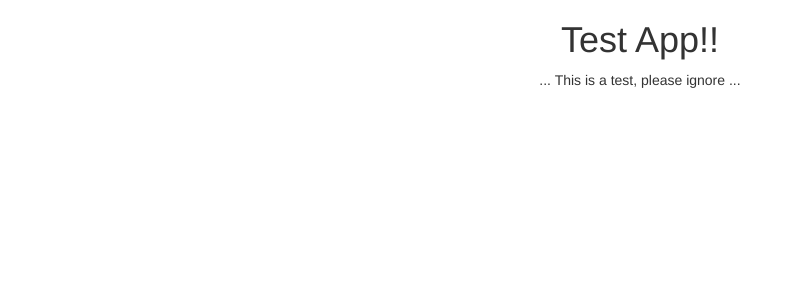
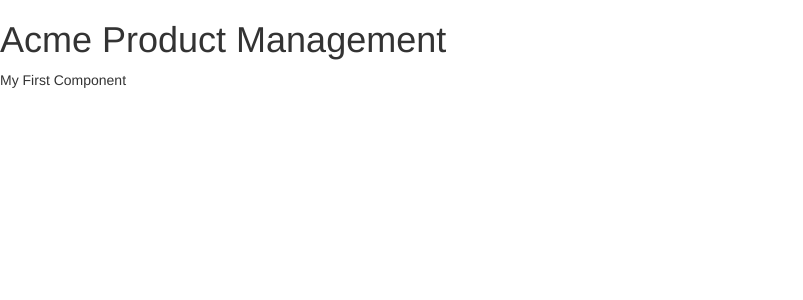
Before and after one commit to donaldevine/amp, an Angular app: page / in a window 1280 px wide. Shown: the top 300 px of the page, without its empty margins (0-803 px from the left). Built offline with nearby package versions, Linux system fonts and the light colour scheme.

Commit message:
app component

```diff
--- a/src/app/app.component.ts
+++ b/src/app/app.component.ts
@@ -2,9 +2,12 @@ import { Component } from '@angular/core';
 
 @Component({
   selector: 'pm-root',
-  templateUrl: './app.component.html',
-  styleUrls: ['./app.component.css']
+  template: `
+  <div><h1>{{pageTitle}}</h1>
+    <div>My First Component</div>
+  </div>
+  `
 })
 export class AppComponent {
-  title = 'App';
+  pageTitle: string = 'Acme Product Management';
 }
```
